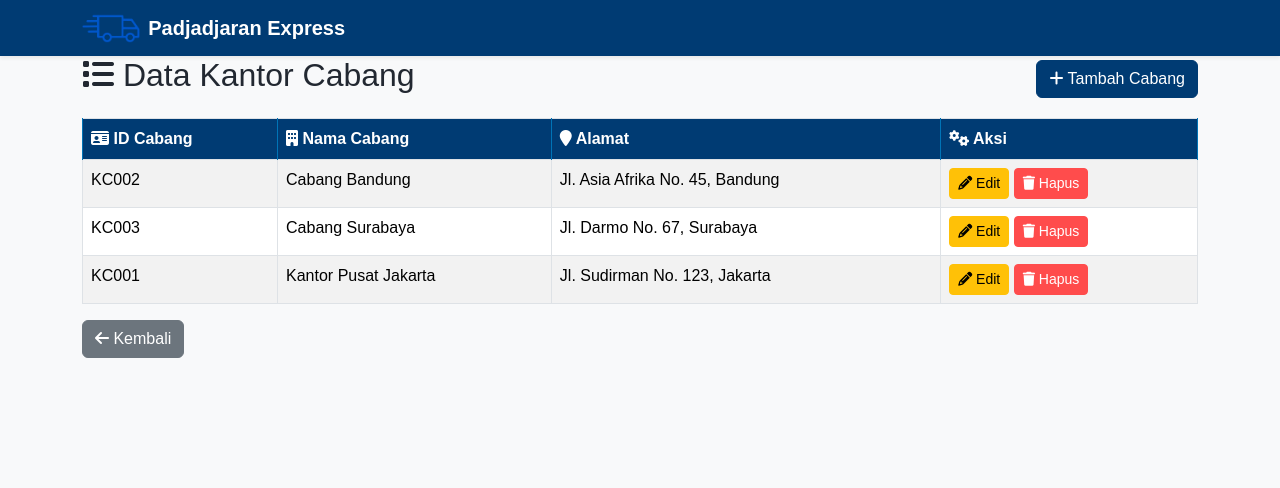
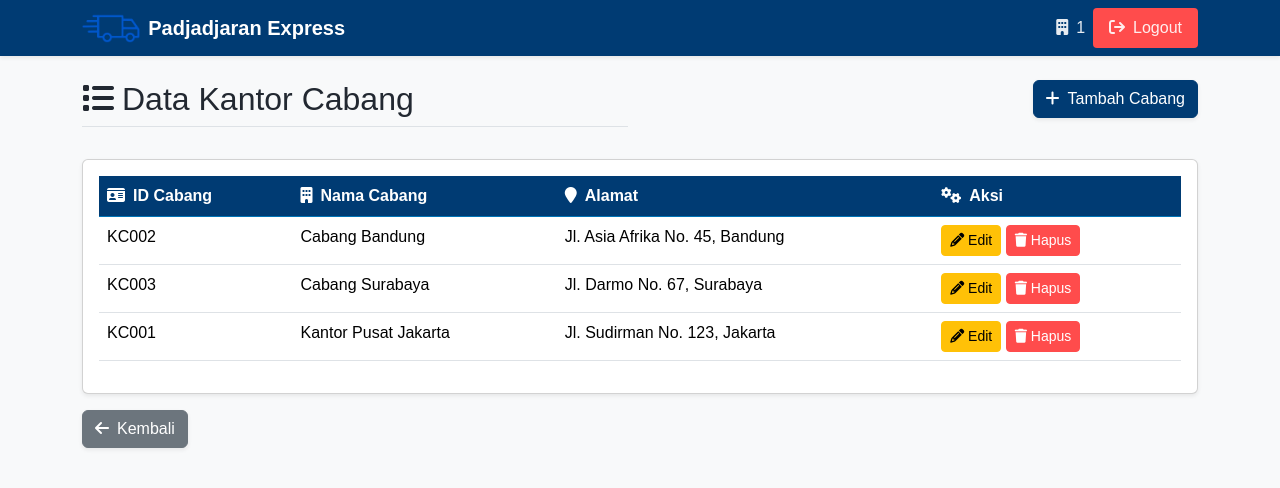
Before and after one commit to marvelth/Website-Prak-Sisdat, a PHP site: page /kantor_cabang/list.php in a window 1280 px wide. Shown: the top 488 px of the page. Run offline with PHP 8.4, Linux system fonts and the light colour scheme; the visitor is signed in with stand-in values (Sample User, id 1); data comes from the database, SQL or seed files in the repository.

Commit message:
Memperbaiki bug

```diff
--- a/kantor_cabang/list.php
+++ b/kantor_cabang/list.php
@@ -1,6 +1,5 @@
 <?php
 session_start();
-include("../config.php");
 
 if (!isset($_SESSION['id_cabang']) || empty($_SESSION['id_cabang'])) {
     session_unset();
@@ -10,6 +9,7 @@ if (!isset($_SESSION['id_cabang']) || empty($_SESSION['id_cabang'])) {
     exit();
 }
 
+include("../config.php");
 
 $query = "SELECT * FROM kantor_cabang ORDER BY nama_cabang";
 $result = mysqli_query($conn, $query);
@@ -28,46 +28,64 @@ $result = mysqli_query($conn, $query);
     <link rel="stylesheet" href="../assets/style.css">
 </head>
 <body>
-    <nav class="navbar navbar-expand-lg navbar-dark shadow-sm sticky-top">
+    <nav class="navbar navbar-expand-lg navbar-dark shadow-sm sticky-top" style="background-color: #003B73;">
         <div class="container">
             <a class="navbar-brand d-flex align-items-center" href="../dashboard.php">
                 <img src="../assets/img/logo.png" alt="Padjadjaran Express" height="30" class="me-2">
                 <span>Padjadjaran Express</span>
             </a>
+            <div class="navbar-nav ms-auto">
+                <span class="nav-link">
+                    <i class="fa fa-building me-2"></i><?= htmlspecialchars($_SESSION['id_cabang']) ?>
+                </span>
+                <a class="nav-link btn btn-danger btn-sm text-white px-3" href="../logout.php">
+                    <i class="fa fa-sign-out me-2"></i>Logout
+                </a>
+            </div>
         </div>
     </nav>
 
 
-    <div class="container">
+    <div class="container py-4">
         <?php if (isset($_SESSION['success'])): ?>
-            <div class="alert alert-success alert-dismissible fade show">
-                <i class="fa fa-check-circle"></i> <?= $_SESSION['success'] ?>
+            <div class="alert alert-success alert-dismissible fade show shadow-sm">
+                <i class="fa fa-check-circle me-2"></i><?= $_SESSION['success'] ?>
                 <button type="button" class="btn-close" data-bs-dismiss="alert"></button>
             </div>
             <?php unset($_SESSION['success']); ?>
         <?php endif; ?>
 
         <?php if (isset($_SESSION['error'])): ?>
-            <div class="alert alert-danger alert-dismissible fade show">
-                <i class="fa fa-exclamation-circle"></i> <?= $_SESSION['error'] ?>
+            <div class="alert alert-danger alert-dismissible fade show shadow-sm">
+                <i class="fa fa-exclamation-circle me-2"></i><?= $_SESSION['error'] ?>
                 <button type="button" class="btn-close" data-bs-dismiss="alert"></button>
             </div>
             <?php unset($_SESSION['error']); ?>
         <?php endif; ?>
 
-        <div class="d-flex justify-content-between align-items-center mb-3">
-            <h2><i class="fa fa-list"></i> Data Kantor Cabang</h2>
-            <a href="tambah.php" class="btn btn-primary"><i class="fa fa-plus"></i> Tambah Cabang</a>
+        <div class="row mb-4">
+            <div class="col">
+                <h2 class="border-bottom pb-2">
+                    <i class="fas fa-list me-2"></i>Data Kantor Cabang
+                </h2>
+            </div>
+            <div class="col text-end">
+                <a href="tambah.php" class="btn btn-primary shadow-sm">
+                    <i class="fa fa-plus me-2"></i>Tambah Cabang
+                </a>
+            </div>
         </div>
 
+        <div class="card shadow-sm">
+            <div class="card-body">
                 <div class="table-responsive">
-            <table class="table table-striped table-bordered">
+                    <table class="table table-hover">
                         <thead>
                             <tr>
-                        <th><i class="fa fa-id-card"></i> ID Cabang</th>
-                        <th><i class="fa fa-building"></i> Nama Cabang</th>
-                        <th><i class="fa fa-map-marker"></i> Alamat</th>
-                        <th><i class="fa fa-gears"></i> Aksi</th>
+                                <th><i class="fa fa-id-card me-2"></i>ID Cabang</th>
+                                <th><i class="fa fa-building me-2"></i>Nama Cabang</th>
+                                <th><i class="fa fa-map-marker me-2"></i>Alamat</th>
+                                <th><i class="fa fa-gears me-2"></i>Aksi</th>
                             </tr>
                         </thead>
                         <tbody>
@@ -90,10 +108,14 @@ $result = mysqli_query($conn, $query);
                         </tbody>
                     </table>
                 </div>
+            </div>
+        </div>
 
-        <a href="../dashboard.php" class="btn btn-secondary">
-            <i class="fa fa-arrow-left"></i> Kembali
+        <div class="mt-3">
+            <a href="../dashboard.php" class="btn btn-secondary shadow-sm">
+                <i class="fa fa-arrow-left me-2"></i>Kembali
             </a>
+        </div>
     </div>
 
     <script src="https://cdn.jsdelivr.net/npm/bootstrap@5.3.2/dist/js/bootstrap.bundle.min.js"></script>
--- a/kantor_cabang/tambah.php
+++ b/kantor_cabang/tambah.php
@@ -15,7 +15,7 @@ if (isset($_POST['submit'])) {
     $id_cabang = mysqli_real_escape_string($conn, $_POST['id_cabang']);
     $nama_cabang = mysqli_real_escape_string($conn, $_POST['nama_cabang']);
     $alamat = mysqli_real_escape_string($conn, $_POST['alamat']);
-    $password = password_hash($_POST['password'], PASSWORD_DEFAULT);
+    $password = mysqli_real_escape_string($conn, $_POST['password']); // Store password directly
 
     $query = "INSERT INTO kantor_cabang (id_cabang, nama_cabang, alamat, password) VALUES (?, ?, ?, ?)";
     $stmt = mysqli_prepare($conn, $query);
--- a/pesanan/edit.php
+++ b/pesanan/edit.php
@@ -67,7 +67,7 @@ if (isset($_POST['submit'])) {
     <nav class="navbar navbar-expand-lg navbar-dark shadow-sm sticky-top" style="background-color: #003B73;">
         <div class="container">
             <a class="navbar-brand d-flex align-items-center" href="../dashboard.php">
-                <img src="../assets/img/logo.png" alt="Padjadjaran Express" height="60" class="me-2">
+                <img src="../assets/img/logo.png" alt="Padjadjaran Express" height="30" class="me-2">
                 <span>Padjadjaran Express</span>
             </a>
             <div class="navbar-nav ms-auto">
--- a/pesanan/list.php
+++ b/pesanan/list.php
@@ -62,7 +62,7 @@ if (!$result) {
     <nav class="navbar navbar-expand-lg navbar-dark shadow-sm sticky-top" style="background-color: #003B73;">
         <div class="container">
             <a class="navbar-brand d-flex align-items-center" href="../dashboard.php">
-                <img src="../assets/img/logo.png" alt="Padjadjaran Express" height="60" class="me-2">
+                <img src="../assets/img/logo.png" alt="Padjadjaran Express" height="30" class="me-2">
                 <span>Padjadjaran Express</span>
             </a>
             <div class="navbar-nav ms-auto">
--- a/pesanan/tambah.php
+++ b/pesanan/tambah.php
@@ -71,7 +71,7 @@ if ($is_kantor_pusat) {
     <nav class="navbar navbar-expand-lg navbar-dark shadow-sm sticky-top" style="background-color: #003B73;">
         <div class="container">
             <a class="navbar-brand d-flex align-items-center" href="../dashboard.php">
-                <img src="../assets/img/logo.png" alt="Padjadjaran Express" height="60" class="me-2">
+                <img src="../assets/img/logo.png" alt="Padjadjaran Express" height="30" class="me-2">
                 <span>Padjadjaran Express</span>
             </a>
             <div class="navbar-nav ms-auto">
```
Lines whose indentation alone changed are shown as unchanged.
